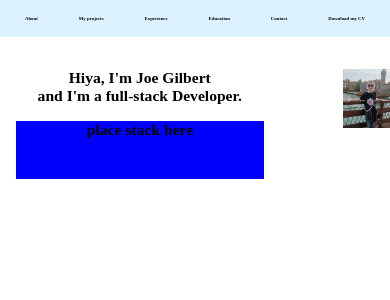
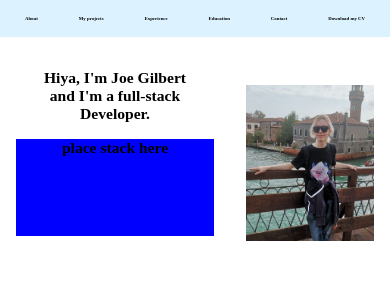
Before and after one commit to joeglDev/Developer-Portfolio-Joe-Gilbert, a Vue app in the folder vue-project/: page /about in a window 390 px wide. Shown: the top 300 px of the page. Built offline with nearby package versions, Linux system fonts and the light colour scheme.

Commit message:
about- changes to css

```diff
--- a/vue-project/src/CSS/About.css
+++ b/vue-project/src/CSS/About.css
@@ -6,8 +6,8 @@
     display: grid;
     grid-gap: 1rem;
     grid-template-areas:
-            "header__intro__h1  header__intro__img "
-            "header__intro__tech header__intro__img ";
+        "header__intro__h1  header__intro__img "
+        "header__intro__tech header__intro__img ";
 }
 
 .header__intro__h1 {
@@ -34,27 +34,26 @@
 
 @media only screen and (max-width: 600px) {
 
-    .about__flex__container {
-        display: block;
+    .header__grid__container {
+        grid-gap: 0rem;
     }
 
     .header__intro__section {
         margin-top: 1rem;
+        width: 100%;
     }
 
 
-.header__intro__h1 {
+    .header__intro__h1 {
+        font-size: 4vw;
+        margin-right: 0;
+    }
 
-    font-size: 4vw;
-
+    .header__intro__img {
+        position: static;
+        width: 80%;
+        height: 80%;
+        overflow: auto;
+        margin-top: 2rem;
+    }
 }
-.header__intro__img {
-    position: relative;
-    width: 50%;
-    height: 50%;
-    left: 25%;
-    margin-left: auto;
-    margin-right: auto;
-}
-
-}
```
